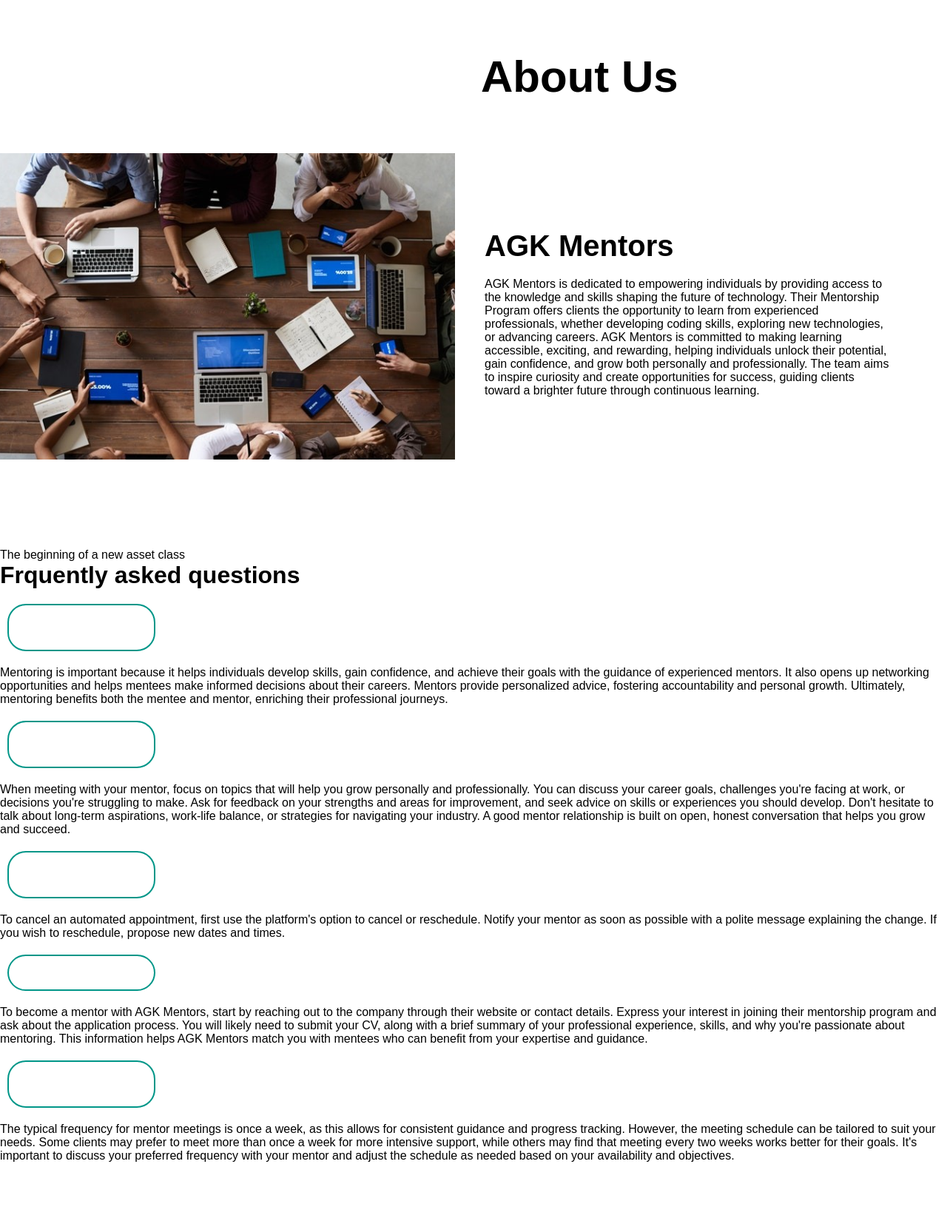
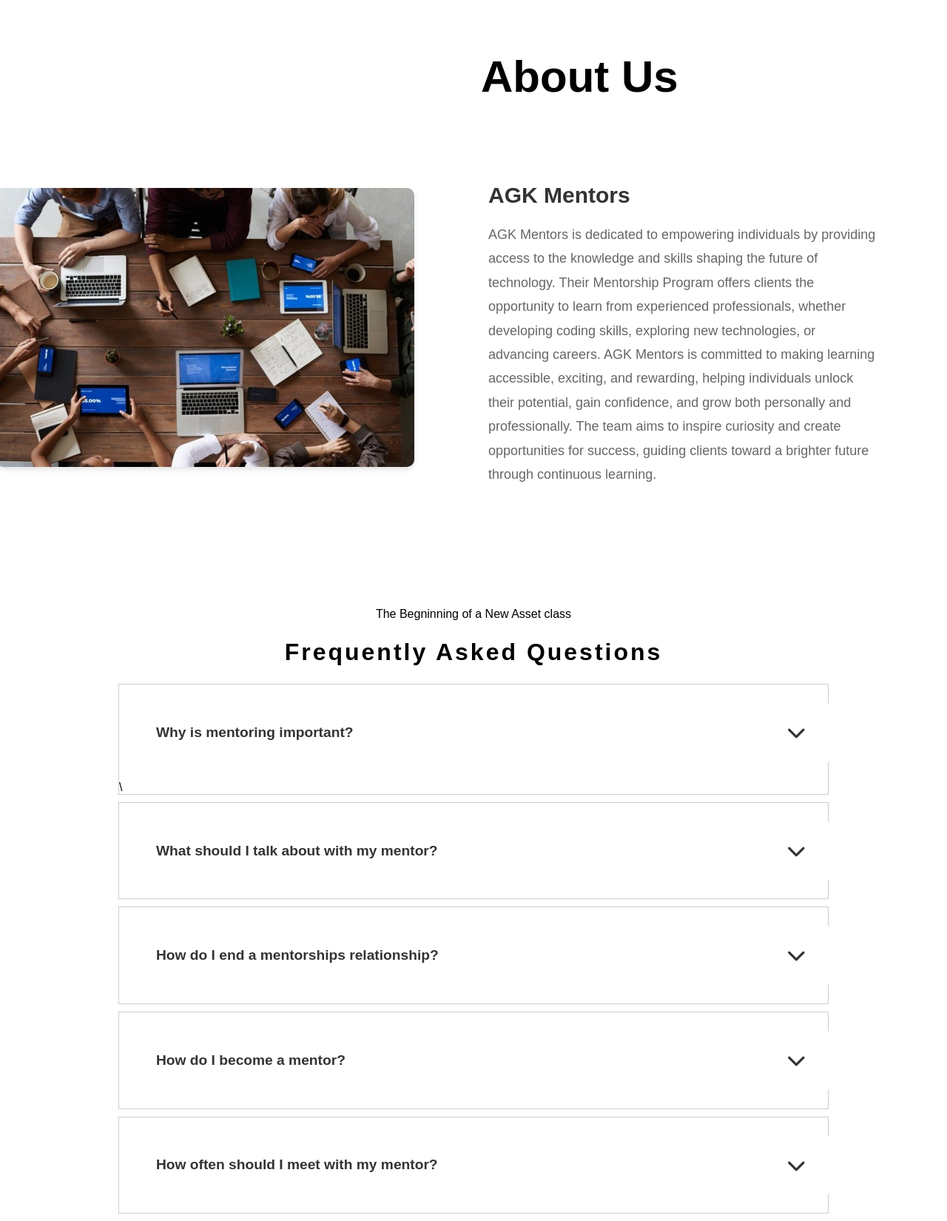
Before and after one commit to kkamionka/Mentoring-website-IBM, a PHP site: page /about-page.html in a window 1280 px wide. Shown: the part 801-2451 px from the top of the page at 74% size. Before the commit the page ends 2371 px from the top, so only its background shows below. Run offline with PHP 8.4, Linux system fonts and the light colour scheme.

Commit message:
65th change

```diff
--- a/about-page.html
+++ b/about-page.html
@@ -3,21 +3,20 @@
 <head>
     <meta charset="UTF-8">
     <meta name="viewport" content="width=device-width, initial-scale=1.0">
-    <title>welcome | AGK Mentors</title>
+    <title>About Us | AGK Mentors</title>
     <link rel="stylesheet" href="https://cdnjs.cloudflare.com/ajax/libs/font-awesome/6.7.1/css/all.min.css">
-    <link rel="stylesheet" href="homepage.css">
-    <link rel="stylesheet" href="https://cdnjs.cloudflare.com/ajax/libs/font-awesome/6.7.1/css/all.min.css" integrity="sha512-5Hs3dF2AEPkpNAR7UiOHba+lRSJNeM2ECkwxUIxC1Q/FLycGTbNapWXB4tP889k5T5Ju8fs4b1P5z/iB4nMfSQ==" crossorigin="anonymous" referrerpolicy="no-referrer" />
-
-    <link
-  rel="stylesheet"
-  href="https://cdn.jsdelivr.net/npm/swiper@11/swiper-bundle.min.css"
-/>
-
+    <link rel="stylesheet" href="aboutpage.css">
+    <link rel="stylesheet" href="https://cdnjs.cloudflare.com/ajax/libs/font-awesome/6.7.2/css/all.min.css" integrity="sha512-Evv84Mr4kqVGRNSgIGL/F/aIDqQb7xQ2vcrdIwxfjThSH8CSR7PBEakCr51Ck+w+/U6swU2Im1vVX0SVk9ABhg==" crossorigin="anonymous" referrerpolicy="no-referrer" />
+    <link rel="stylesheet" href="https://cdn.jsdelivr.net/npm/swiper@11/swiper-bundle.min.css">
+    <style>
+        /* Insert the CSS from the previous message here */
+    </style>
 </head>
 <body>
+    <!-- Banner Section -->
     <div class="banner">
         <div class="navbar">
-            <img src="images/logo-transparent-svg.svg" class="logo">
+            <img src="images/logo-transparent-svg.svg" class="logo" alt="AGK Mentors Logo">
             <ul>
                 <li><a href="homepage.html">Home</a></li>
                 <li><a href="about-page.html">About Us</a></li>
@@ -40,37 +39,33 @@
         </div>
     </div>
 
+    <!-- Title Section -->
     <div class="title">
         <div class="main1">
             <h1>About Us</h1>
         </div>
     </div>
 
+    <!-- Services Section -->
     <section class="services">
         <div class="main">
-            <img src="images/image4.jpg">
+            <img src="images/image4.jpg" alt="AGK Mentors Image">
             <div class="services-text">
                 <h1>AGK Mentors</h1>
-                <p>AGK Mentors is dedicated to empowering individuals by providing access to the knowledge and skills shaping the
-                    future of technology. Their Mentorship Program offers clients the opportunity to learn from experienced
-                    professionals, whether developing coding skills, exploring new technologies, or advancing careers.
-                    AGK Mentors is committed to making learning accessible, exciting, and rewarding,
-                    helping individuals unlock their potential, gain confidence, and grow both personally and professionally.
-                    The team aims to inspire curiosity and create opportunities for success, guiding clients toward a brighter
-                    future through continuous learning.</p>
+                <p>AGK Mentors is dedicated to empowering individuals by providing access to the knowledge and skills shaping the future of technology. Their Mentorship Program offers clients the opportunity to learn from experienced professionals, whether developing coding skills, exploring new technologies, or advancing careers. AGK Mentors is committed to making learning accessible, exciting, and rewarding, helping individuals unlock their potential, gain confidence, and grow both personally and professionally. The team aims to inspire curiosity and create opportunities for success, guiding clients toward a brighter future through continuous learning.</p>
             </div>
         </div>
     </section>
 
-    <div class="wapper">
-        <p>The beginning of a new asset class</p>
-        <h1>Frquently asked questions</h1>
+    <div class="wrapper">
+        <p>The Begninning of a New Asset class</p>
+        <h1>Frequently Asked Questions</h1>
 
         <div class="faq">
           <button class="accordion">
               Why is mentoring important?
               <i class="fa-solid fa-chevron-down"></i>
-            </button>
+          </button>\
           <div class="pannel">
               <p>
                   Mentoring is important because it helps individuals develop skills, gain confidence, and achieve their goals with the guidance of experienced mentors. It also opens up networking opportunities and helps mentees make informed decisions about their careers. Mentors provide personalized advice, fostering accountability and personal growth. Ultimately, mentoring benefits both the mentee and mentor, enriching their professional journeys.
@@ -125,12 +120,26 @@
               </p>
           </div>
       </div>
-    </div>
 
+      <script>
+        var acc = document.getElementsByClassName("accordion");
+        var i;
 
+        for (i = 0; i < acc.length; i++) {
+          acc[i].addEventListener("click", function () {
+            this.classList.toggle("active");
+            this.parentElement.classList.toggle("active");
 
+            var pannel = this.nextElementSibling;
 
-
+            if (pannel.style.display === "block") {
+              pannel.style.display = "none";
+            } else {
+              pannel.style.display = "block";
+            }
+          });
+        }
+      </script>
 
 </body>
 </html>
--- a/aboutpage.css
+++ b/aboutpage.css
@@ -1,13 +1,14 @@
 *{
     margin: 0;
     padding: 0;
+    box-sizing: border-box;
     font-family: sans-serif;
 }
 
 .banner {
     width: 100%;
-    height: 120vh;
-    background-image: linear-gradient(rgba(0, 0, 0, 0.75),rgba(0, 0, 0, 0.75)), url();
+    height: 100vh;
+    background-image: linear-gradient(rgba(0, 0, 0, 0.75),rgba(0, 0, 0, 0.75)), url(images/image3.jpg);
     background-size: cover;
     background-position: center;
 }
@@ -82,13 +83,21 @@
     font-weight: 100;
     line-height: 25px;
 }
-/*button {
+
+button {
+    width: 200px;
+    padding: 15px 0;
+    text-align: center;
+    margin: 20px 10px;
+    border-radius: 25px;
+    font-weight: bold;
+    border: 2px solid #009688;
     background: transparent;
     color: #fff;
     cursor: pointer;
     position: relative;
     overflow: hidden;
-}*/
+}
 
 span {
     background: #009688;
@@ -122,32 +131,143 @@
     background-color: #fff;
 }
 
-*{
-    padding:0;
-    margin: 0;
-    box-sizing: border-box;
-
+.main1 h1{
+    height: 1vh;
+    width: 620px;
+    margin-left: 650px;
+    margin-top: 60px;
+    font-size: 60px;
 }
 
-.wrapper{
+.services img{
+    height: auto;
+    width: 620px;
+    margin-left: -80px;
+}
+
+.services-text {
+    width: 550px;
+    margin-left: 40px;
+    margin-top: 70px;
+}
+
+.services-text h1{
+    color: black;
+    font-size: 40px;
+    text-transform: capitalize;
+    margin-bottom: 20px;
+    margin-top: -50px;
+}
+
+
+.services-text a button {
+    width: 200px;
+    padding: 15px 0;
+    text-align: center;
+    margin: 20px 10px;
+    border-radius: 25px;
+    font-weight: bold;
+    border: 2px solid #009688;
+    background: transparent;
+    color: #000;
+    cursor: pointer;
+    position: relative;
+    overflow: hidden;
+    transition: 0.5s;
+    margin-top: 20px;
+}
+
+.services-text a button:hover {
+    background-color: #009688;
+}
+
+
+.main {
+    width: 1130px;
+    max-width: 95%;
+    margin: 0 auto;
+    display: flex;
+    align-items: center;
+    justify-content: space-around;
+}
+
+.container {
+    max-width: 1170px;
+    margin: auto;
+    padding: 0 15px;
+}
+
+/* section-header */
+.section-header {
+    text-align: center;
+    margin-bottom: 50px;
+}
+
+.section-header .title {
+    font-size: 35px;
+    font-weight: 600;
+    text-transform: capitalize;
+    color: #000;
+    line-height: 1.2;
+    background: #e3f2fd;
+}
+
+/* Services Section */
+.services {
+    width: 100%;
+    padding: 120px 0;
+    background-color: #fff;
+}
+
+.main {
+    display: flex;
+    justify-content: space-between;
+    align-items: center;
+    margin: 0 auto;
+    max-width: 1200px;
+}
+
+.main img {
+    width: 50%;
+    border-radius: 10px;
+    box-shadow: 0px 4px 6px rgba(0, 0, 0, 0.1);
+}
+
+.services-text {
+    width: 50%;
+    padding: 20px;
+}
+
+.services-text h1 {
+    font-size: 30px;
+    color: #333;
+}
+
+.services-text p {
+    font-size: 18px;
+    line-height: 1.8;
+    color: #666;
+}
+
+/* FAQ Section */
+.wrapper {
     max-width: 75%;
     margin: auto;
-
   }
 
   .wrapper > p,
-.wrapper > h1{
+  .wrapper > h1 {
     margin: 1.5rem 0;
     text-align: center;
   }
 
-.wrapper > h1{
+  .wrapper > h1 {
     letter-spacing: 3px;
   }
 
-.accordion{
+  .accordion {
     background-color: white;
-    color: rgba(0,0,0,0.8);
+    color: rgba(0, 0, 0, 0.8);
     cursor: pointer;
     font-size: 1.2rem;
     width: 100%;
@@ -161,7 +281,7 @@
     font-weight: bold;
   }
 
-.accordion i{
+  .accordion i {
     font-size: 1.6rem;
   }
 
@@ -169,13 +289,23 @@
   .accordion:hover {
     background-color: #f1f7f5;
   }
-
-.pannel{
-    padding: 0 18px;
+  .pannel {
+    padding: 0 2rem 2.5rem 2rem;
+    background-color: white;
+    overflow: hidden;
+    background-color: #f1f7f5;
+    display: none;
   }
-
-.pannel p{
+  .pannel p {
     color: rgba(0, 0, 0, 0.7);
     font-size: 1.2rem;
     line-height: 1.4;
   }
+
+  .faq {
+    border: 1px solid rgba(0, 0, 0, 0.2);
+    margin: 10px 0;
+  }
+  .faq.active {
+    border: none;
+  }
--- a/log-in.html
+++ b/log-in.html
@@ -3,11 +3,12 @@
 <head>
     <meta charset="UTF-8">
     <meta name="viewport" content="width=device-width, initial-scale=1.0">
-    <title>welcome | AGK Mentors</title>
-    <link rel="log-in" href="log-in.css">
+    <title>Log-in | AGK Mentors</title>
+    <link rel="stylesheet" href="log-in.css">
 
 </head>
 <body>
+    <div class="banner">
         <div class="navbar">
             <a href="homepage.html">
                 <img src="images/logo-transparent-svg.svg" class="logo">
@@ -21,5 +22,6 @@
                 </a>
             </ul>
         </div>
+    </div>
 </body>
 </html>
--- a/sign-in.html
+++ b/sign-in.html
@@ -17,7 +17,7 @@
                 <li><a href="homepage.html">Home</a></li>
                 <li><a href="about-page.html">About Us</a></li>
                 <li><a href="services.html">Services</a></li>
-                <a href="sign-in.html">
+                <a href="log-in.html">
                     <img src="images/account_circle_24dp_E8EAED_FILL0_wght400_GRAD0_opsz24(1).png" class="icon" alt="Account Icon">
                 </a>
             </ul>
```
Also changed, not shown: ex.css (added, +67 -0 lines), ex.html (added, +96 -0 lines). Lines whose indentation alone changed are shown as unchanged.
